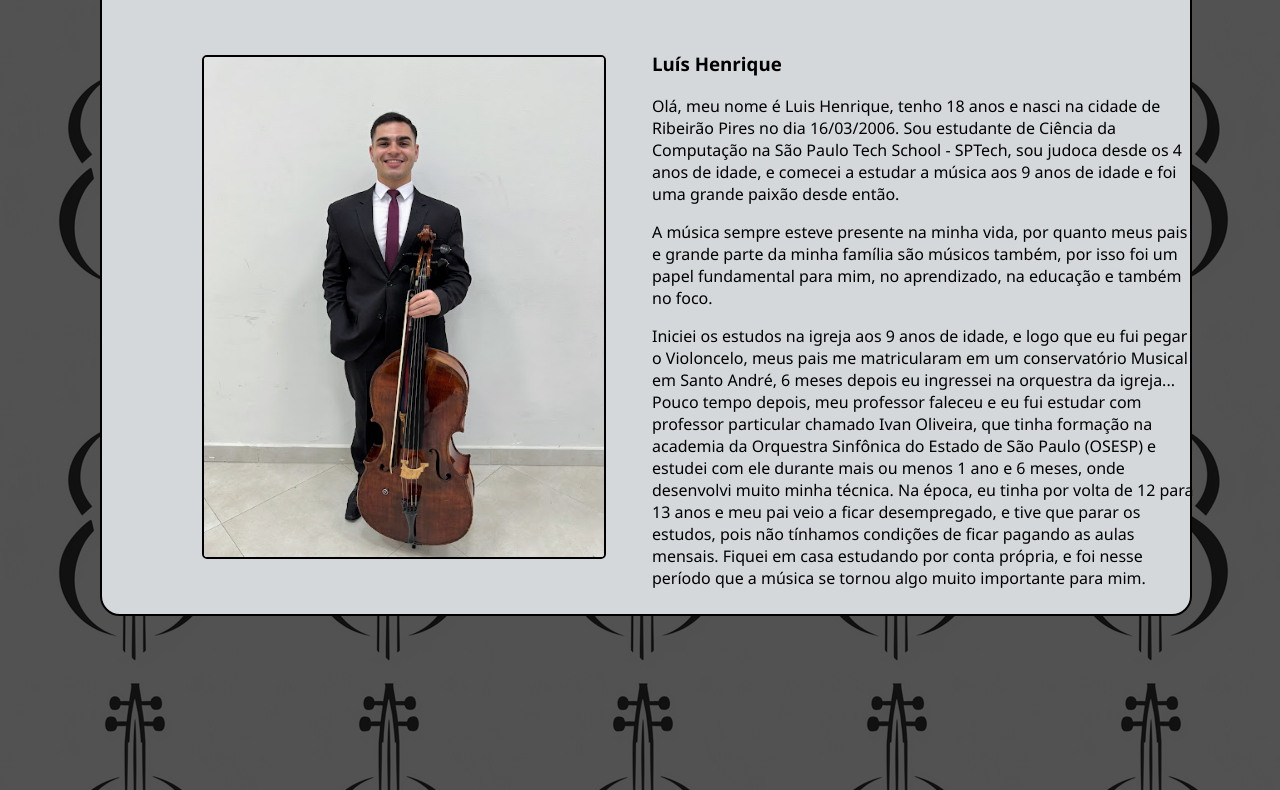
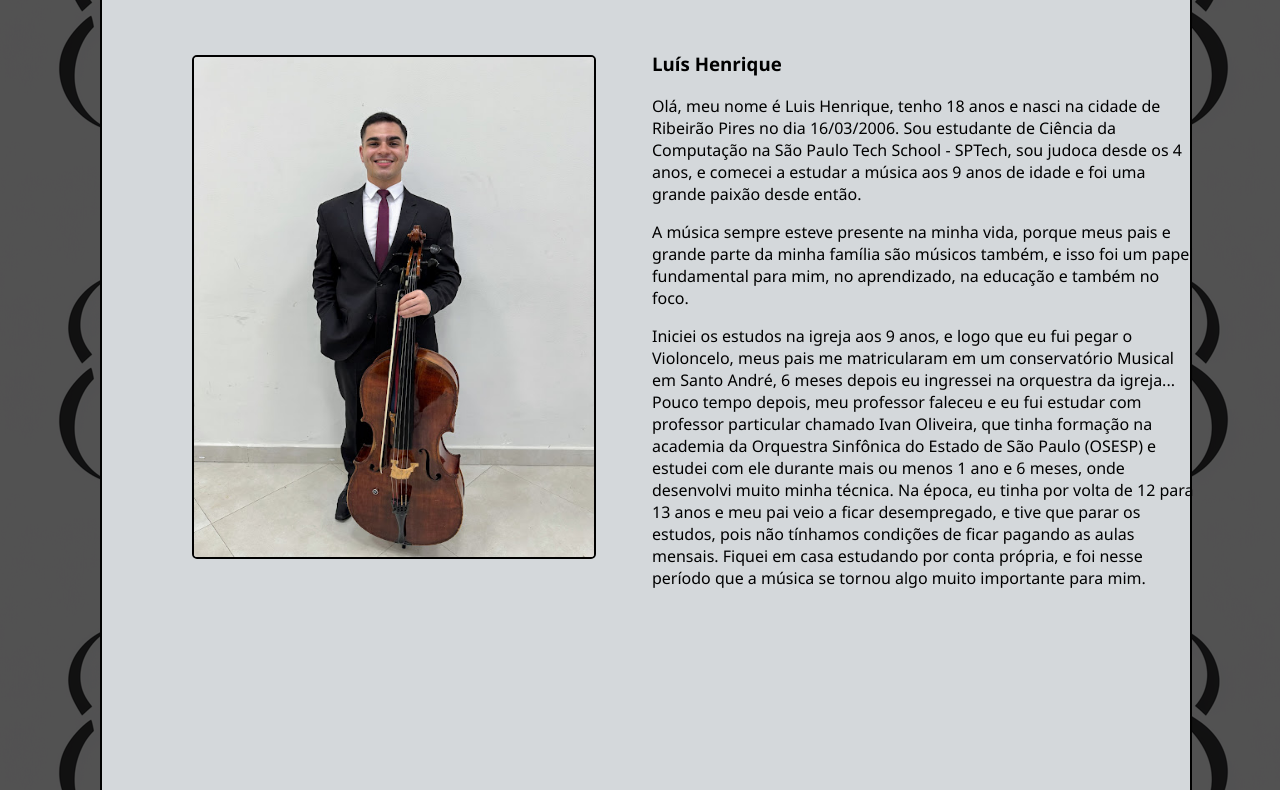
Before and after one commit to LuisSPtech/projeto-individual, a website: page web-data-viz/public/simulador.html in a window 1280 px wide. Shown: the part 169-959 px from the top of the page. Drawn offline with Linux system fonts and the light colour scheme.

Commit message:
alteração de texto na biografia

```diff
--- a/web-data-viz/public/css/estilo.css
+++ b/web-data-viz/public/css/estilo.css
@@ -277,10 +277,11 @@ margin-left: 10px;
 
 .background{
   position: absolute;
+
   top: 63px;
   left: 0;
   width: 100%;
-  height: 150%;
+  height: 200%;
   background-image: url('../assets/imgs/somente_logo.png');
   /* background-size: cover; */
   background-position: center;
@@ -293,7 +294,7 @@ margin-top: 15px;
 background-color:#d4d8db;
 margin-left: 100px;
 width: 85%;
-height: 700px;
+height: 1000px;
 border-radius: 20px;
 border: 2px solid black;
 }
@@ -307,7 +308,7 @@ border: 2px solid black;
   width:400px;
   height:500px;
   margin-top: 50px;
-  margin-left: 100px;
+  margin-left: 90px;
   border-radius: 5px;
   border: 2px solid black;
 }
--- a/web-data-viz/public/simulador.html
+++ b/web-data-viz/public/simulador.html
@@ -46,13 +46,13 @@
                 <div class="texto-sobremim">
                     <h3>Luís Henrique</h3>
                     <p>
-                        Olá, meu nome é Luis Henrique, tenho 18 anos e nasci na cidade de Ribeirão Pires no dia 16/03/2006. Sou estudante de Ciência da Computação na São Paulo Tech School - SPTech, sou judoca desde os 4 anos de idade, e comecei a estudar a música aos 9 anos de idade e foi uma grande paixão desde então.
+                        Olá, meu nome é Luis Henrique, tenho 18 anos e nasci na cidade de Ribeirão Pires no dia 16/03/2006. Sou estudante de Ciência da Computação na São Paulo Tech School - SPTech, sou judoca desde os 4 anos, e comecei a estudar a música aos 9 anos de idade e foi uma grande paixão desde então.
                     </p>
                     <p>
-                        A música sempre esteve presente na minha vida, por quanto meus pais e grande parte da minha família são músicos também, por isso foi um papel fundamental para mim, no aprendizado, na educação e também no foco.
+                        A música sempre esteve presente na minha vida, porque meus pais e grande parte da minha família são músicos também, e isso foi um papel fundamental para mim, no aprendizado, na educação e também no foco.
                     </p>
                     <p>
-                        Iniciei os estudos na igreja aos 9 anos de idade, e logo que eu fui pegar o Violoncelo, meus pais me matricularam em um conservatório Musical em Santo André, 6 meses depois eu ingressei na orquestra da igreja... Pouco tempo depois, meu professor faleceu e eu fui estudar com professor particular chamado Ivan Oliveira, que tinha formação na academia da Orquestra Sinfônica do Estado de São Paulo (OSESP) e estudei com ele durante mais ou menos 1 ano e 6 meses, onde desenvolvi muito minha técnica. Na época, eu tinha por volta de 12 para 13 anos e meu pai veio a ficar desempregado, e tive que parar os estudos, pois não tínhamos condições de ficar pagando as aulas mensais. Fiquei em casa estudando por conta própria, e foi nesse período que a música se tornou algo muito importante para mim.
+                        Iniciei os estudos na igreja aos 9 anos, e logo que eu fui pegar o Violoncelo, meus pais me matricularam em um conservatório Musical em Santo André, 6 meses depois eu ingressei na orquestra da igreja... Pouco tempo depois, meu professor faleceu e eu fui estudar com professor particular chamado Ivan Oliveira, que tinha formação na academia da Orquestra Sinfônica do Estado de São Paulo (OSESP) e estudei com ele durante mais ou menos 1 ano e 6 meses, onde desenvolvi muito minha técnica. Na época, eu tinha por volta de 12 para 13 anos e meu pai veio a ficar desempregado, e tive que parar os estudos, pois não tínhamos condições de ficar pagando as aulas mensais. Fiquei em casa estudando por conta própria, e foi nesse período que a música se tornou algo muito importante para mim.
                     </p>
                 </div>
             </div>
```
